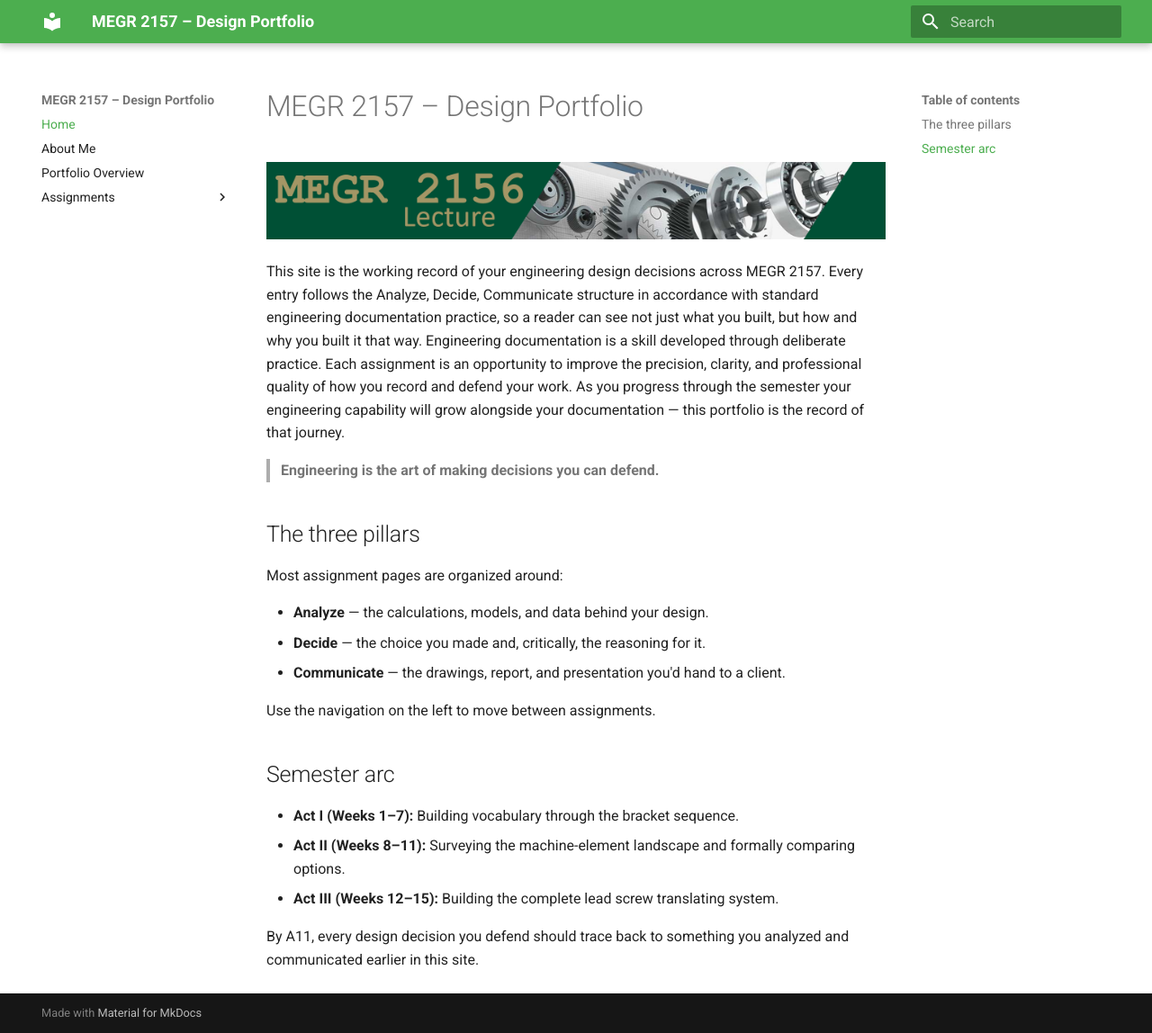
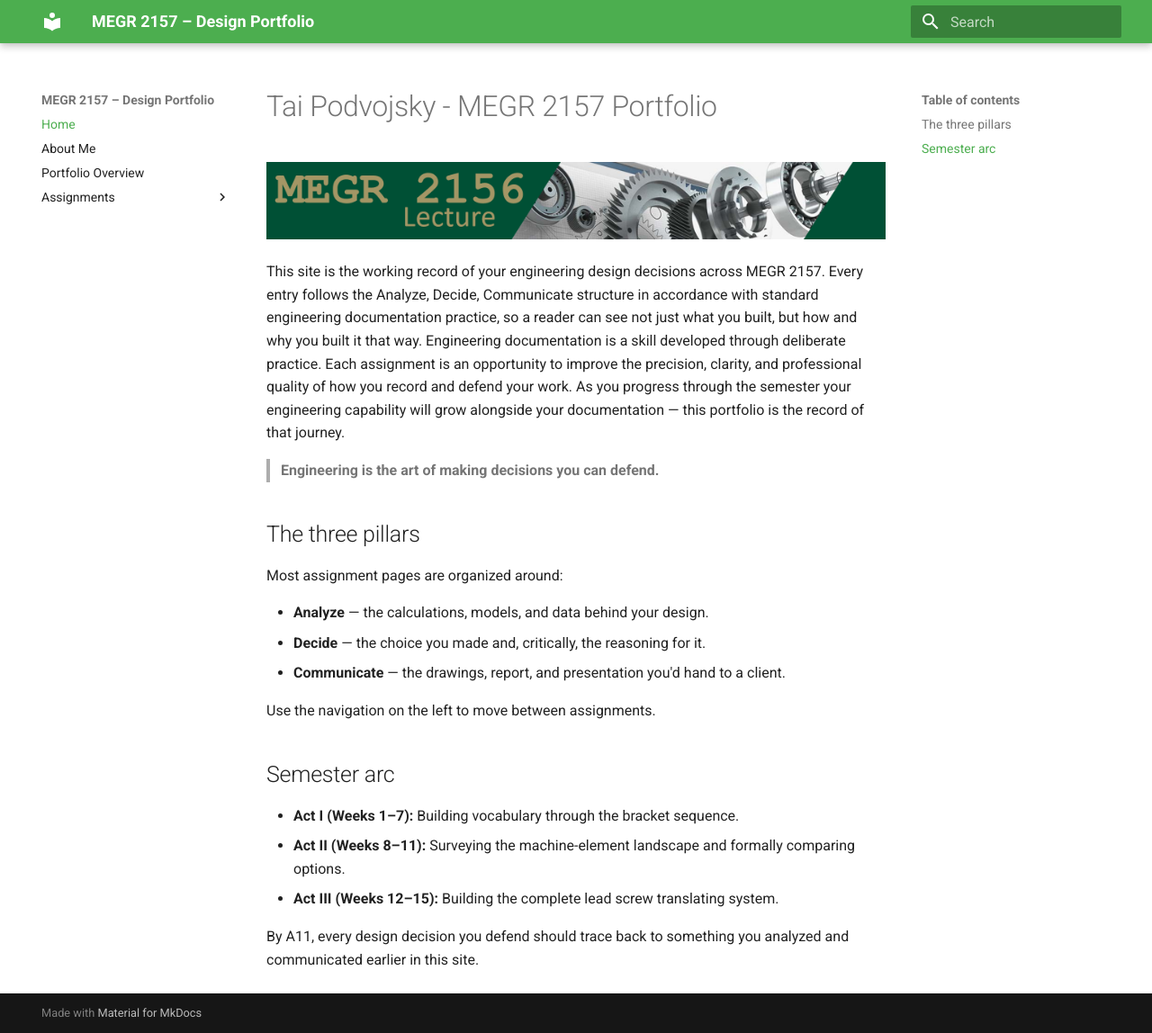
Before and after one commit to TaiPodUNCC/megr2157-portfolio, an MkDocs documentation site: the page built from docs/index.md, in a window 1280 px wide and 1148 px high. Shown: the whole window at 90% size. Built offline with MkDocs 1.6.1 and Material for MkDocs 9.7.7, drawn with Linux system fonts in a browser that asks for light colours.

Commit message:
Initial site setup
Updated the title and author in the portfolio documentation.

```diff
--- a/docs/index.md
+++ b/docs/index.md
@@ -1,4 +1,4 @@
-# MEGR 2157 – Design Portfolio
+# Tai Podvojsky - MEGR 2157 Portfolio
 
 ![MEGR 2156-7 Title](MEGR2156title.png)
 
```
